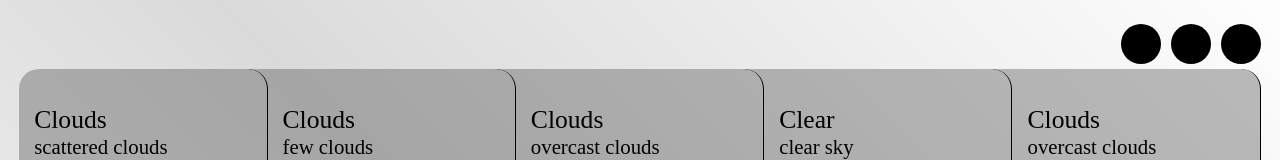
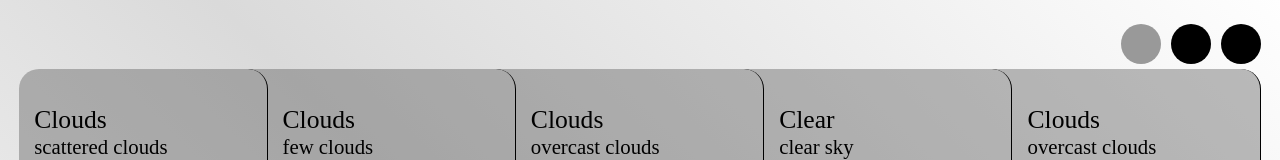
Before and after one commit to maksimphono/weather_app, a React app in the folder frontend/: page / in a window 1280 px wide. Shown: the top 160 px of the page. Built offline with nearby package versions, Linux system fonts and the light colour scheme; the HTML template or start-up script is replaced by a standard one.

Commit message:
created buttons to select temerature units, tested, works well

```diff
--- a/frontend/src/Pages/Home/components/Forecast.jsx
+++ b/frontend/src/Pages/Home/components/Forecast.jsx
@@ -92,18 +92,19 @@ function useToggle(items) {
 }
 
 
-const CELSIUS_TEMP_UNIT = Symbol("Celsius")
-const FAHRENHEIT_TEMP_UNIT = Symbol("Fahrenheit")
-const KELVIN_TEMP_UNIT = Symbol("Kelvin")
+const CELSIUS_TEMP_UNIT = "Celsius"
+const FAHRENHEIT_TEMP_UNIT = "Fahrenheit"
+const KELVIN_TEMP_UNIT = "Kelvin"
 
 function convertTemperature(kelvin, mode) {
+
     switch (mode) {
         case CELSIUS_TEMP_UNIT:
             return Math.round((kelvin - 273.15) * 100) / 100
         case FAHRENHEIT_TEMP_UNIT:
-            return Math.round(((kelvin - 273.15) * 9/5 + 32)*100) / 100
+            return Math.round(((kelvin - 273.15) * 9/5 + 32) * 100) / 100
         default:
-            return Math.round(kelvin * 100) / 100
+            return kelvin
     }
 }
 
@@ -115,16 +116,12 @@ function useTempAutoConvert(setWeatherForecast, tempUnits) {
             const copy = structuredClone(val)
 
             return copy.map(dayForecast => {
-                return {
-                    ...dayForecast,
-                    main : {
-                        ...(dayForecast.main),
-                        temp : convertTemperature(dayForecast.main.temp, tempUnits),
-                        feels_like : convertTemperature(dayForecast.main.feels_like, tempUnits),
-                        temp_min : convertTemperature(dayForecast.main.temp_min, tempUnits),
-                        temp_max : convertTemperature(dayForecast.main.temp_max, tempUnits),
-                    }
-                }
+                const f = {...dayForecast}
+                f.main.temp = convertTemperature(f.init_main.temp, tempUnits)
+                f.main.feels_like = convertTemperature(f.init_main.feels_like, tempUnits)
+                f.main.temp_min = convertTemperature(f.init_main.temp_min, tempUnits)
+                f.main.temp_max = convertTemperature(f.init_main.temp_max, tempUnits)
+                return f
             })
         })
     }, [tempUnits])
@@ -140,7 +137,7 @@ export default function Forecast() {
 
     useEffect(() => {
         const data = fetchWeather()
-        setWeatherForecast(data)
+        setWeatherForecast(data.map(dayForecast => ({...dayForecast, init_main : {...dayForecast.main}})))
     }, [])
 
     useTempAutoConvert(setWeatherForecast, tempUnits)
@@ -149,9 +146,18 @@ export default function Forecast() {
         <div className = {style["home"]}>
             <div ref = {weatherViewRef} className = {style["weather__view"]}>
             <div className = {style["control__buttons"]}>
-                <input type = "radio" name="tempmode" />
-                <input type = "radio" name="tempmode" />
-                <input type = "radio" name="tempmode" />
+                <label>
+                    <i className = {style["icon"]} />
+                    <input type = "radio" name="tempmode" value = {CELSIUS_TEMP_UNIT} checked = {tempUnits === CELSIUS_TEMP_UNIT} onChange={({target}) => setTempUnits(target.value)} />
+                </label>
+                <label>
+                    <i className = {style["icon"]} />
+                    <input type = "radio" name="tempmode" value = {FAHRENHEIT_TEMP_UNIT} checked = {tempUnits === FAHRENHEIT_TEMP_UNIT} onChange={({target}) => setTempUnits(target.value)} />
+                </label>
+                <label>
+                    <i className = {style["icon"]} />
+                    <input type = "radio" name="tempmode" value = {KELVIN_TEMP_UNIT} checked = {tempUnits === KELVIN_TEMP_UNIT} onChange={({target}) => setTempUnits(target.value)} />
+                </label>
             </div>
                 {weatherForecast.map(weatherData => (
                     <DayWeather weatherData={weatherData} key = {weatherData.dt} />
--- a/frontend/src/Pages/Home/css/Forecast.module.scss
+++ b/frontend/src/Pages/Home/css/Forecast.module.scss
@@ -23,6 +23,21 @@
             height: max-content;
             gap: 10px;
 
+            label {
+                position: relative;
+                display: block;
+                width: max-content;
+                height: max-content;
+                cursor: pointer;
+
+                .icon {
+                    position: absolute;
+                    display: block;
+                    width: 100%;
+                    height: 100%;
+                    opacity: 0;
+                }
+
                 input[type=radio] {
                     appearance: none;
                     display: flex;
@@ -35,6 +50,7 @@
 
                     &:checked {
                         background-color: #999;
+                    }
                 }
             }
         }
```
Lines whose indentation alone changed are shown as unchanged.
